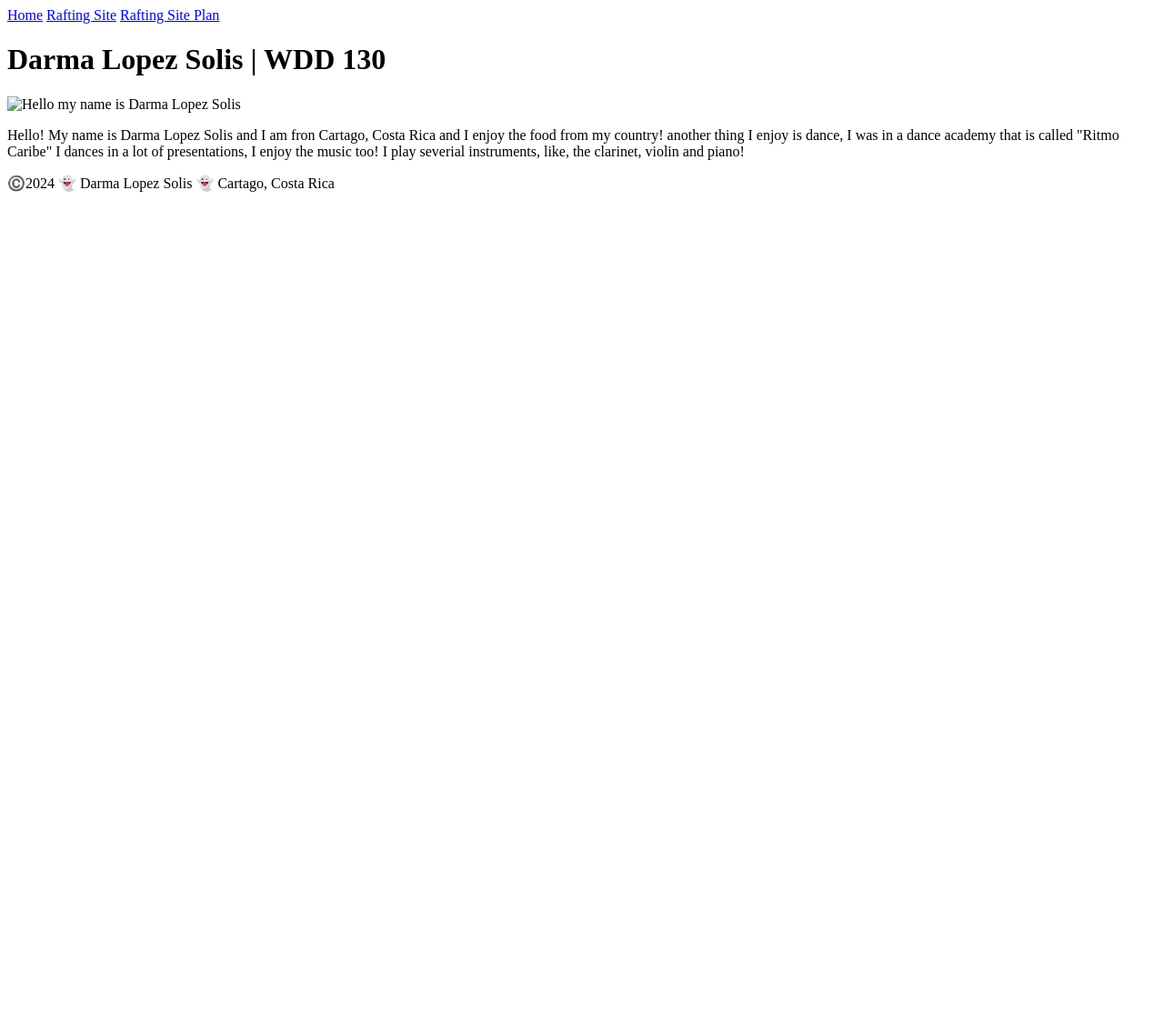
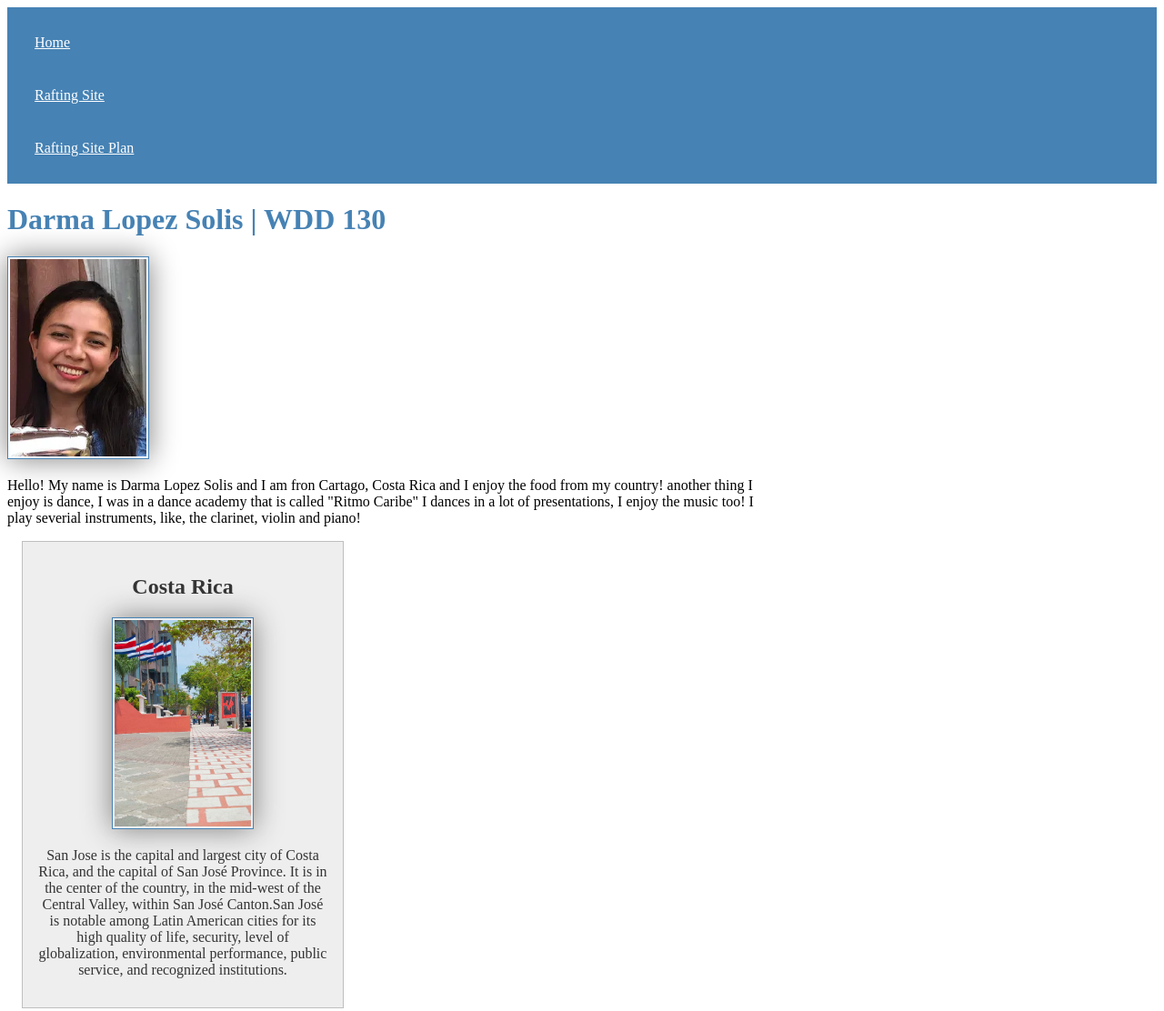
Before and after one commit to darma2006/wdd130, a plain HTML site: page index.html in a window 1280 px wide. Shown: the top 1112 px of the page at 91% size. Before the commit the page ends 800 px from the top, so only its background shows below. Drawn offline with Linux system fonts and the light colour scheme.

Commit message:
finish week2

```diff
--- a/index.html
+++ b/index.html
@@ -1,9 +1,12 @@
 <!DOCTYPE html>
 <html lang="en-US">
     <head>
+        <link rel="stylesheet" href="styles/styles.css">
         <meta charset="utf-8">
         <meta name="viewport" content="width=device-width,initial-sacle=1.0">
         <title>Darma LOpez Solis | WDD 130</title>
+        <meta name="description" content="Darma Lopez, WDD 130, The porpuse of this page is to give you some of my personal information">
+        <meta name="author" content="your name">
     </head>
     <body>
         <header>
@@ -18,6 +21,11 @@
             <img src="images/profile.jpg.webp" alt="Hello my name is Darma Lopez Solis" width="200">
             <p>Hello! My name is Darma Lopez Solis and I am fron Cartago, Costa Rica and I enjoy the food from my country! another thing I enjoy is dance, I was in a dance academy that is called "Ritmo Caribe" I dances in a lot of presentations, I enjoy the music too! I play severial instruments, like, the clarinet, violin and piano!</p>
         </main>
+        <aside>
+            <h2>Costa Rica</h2>
+            <img src="images/Costa Rica.jpg.jpg" alt="San Jose">
+            <p>San Jose is the capital and largest city of Costa Rica, and the capital of San José Province. It is in the center of the country, in the mid-west of the Central Valley, within San José Canton.San José is notable among Latin American cities for its high quality of life, security, level of globalization, environmental performance, public service, and recognized institutions.</p>
+        </aside>
         <footer>
             <p>©️2024 👻 Darma Lopez Solis 👻 Cartago, Costa Rica</p>
         </footer>
--- /dev/null
+++ b/styles/styles.css
@@ -0,0 +1,55 @@
+nav {
+    background-color: steelblue;
+    padding: 10px;
+}
+
+nav a {
+    color: white;
+    display: block;
+    padding: 20px;
+}
+
+h1 {
+    color: steelblue;
+}
+
+img {
+    width: 150px;
+    height: auto;
+    border: 1px solid steelblue;
+    padding: 2px;
+    box-shadow: 0 0 30px gray;
+}
+
+p{
+    padding: 0px;
+}
+
+main {
+    max-width: 840px;
+}
+
+aside {
+    width: 20rem;
+    margin: 1rem;
+    border: 1px solid rgba(0, 0, 0, 0.2); /* 1 */
+    padding: 1rem;
+    background-color: #eee;
+    color: #333;
+    text-align: center;
+    aside image {
+        width: 200px;
+        height: auto;
+    }
+}
+
+main img{
+    width: 150px;
+    height: auto;
+}
+
+footer{
+    margin-top: 15px;
+    border-top: 1px solid #000;
+    text-align: center;
+}
--- /dev/null
+++ b/week03/styles/overlay.css
@@ -0,0 +1,55 @@
+* {
+	margin: 0;
+	padding: 0;
+}
+
+main {
+	max-width: 800px;
+	margin: 2rem auto;
+	font-family: Roboto, Arial, sans-serif;
+}
+
+h2 {
+	text-align: center;
+	font-size: 1.5rem;
+	text-shadow: 3px 3px 5px #777;
+}
+
+.herodiv {
+	margin: 10px auto;
+	position: relative; /* If removed, what happens? The information section overlay moves to the bottom left of the document instead of the bottom left of the div.herodiv container.*/
+}
+
+.herodiv img {
+	width: 100%;
+	height: 100%;
+	object-fit: cover;
+}
+
+.stats {
+	position: absolute;
+	bottom: 25px;
+	left: 15px;
+	background: radial-gradient(#eee, #4567aa);
+	border: 1px solid #000;
+	padding: 0.65rem;
+	box-shadow: 0 0 30px #111;
+	opacity: 0.9;
+}
+
+h3 {
+	text-shadow: 0 0 15px #333;
+	border-bottom: 1px solid #999;
+	margin-bottom: 0.3rem;
+}
+
+footer {
+	position: fixed;
+	bottom: 0;
+	margin: 1rem;
+	border-top: 1px solid #000;
+	padding: 0.5rem;
+	color: navy;
+	font-weight: 700;
+	font-style: italic;
+}
--- /dev/null
+++ b/wwr/styles/rafting.css
@@ -0,0 +1,13 @@
+:root {
+    --primary-color: #66CDAD;
+    --secondary-color: #F8D12A;
+    --background-color: #FEFEFC;
+    --text-color: #1E1507;
+    --heading-color: #66CDAD;
+
+    font-family: 'merriweather', sans-serif;
+    background-color: var(--background-color);
+    max-width: 1200px;
+    margin: 0 auto;     /* Center the content */
+    padding: 20px;
+  }
```
Also changed, not shown: week 2/holygrail.html (added, +33 -0 lines), week03/overlay.html (added, +20 -0 lines), wwr/about.html (added, +60 -0 lines), images/Costa Rica.jpg.jpg (added), images/profile.jpg.webp (added), wwr/images/facebook.webp (added), wwr/images/happyclient.png (added), wwr/images/img 1.jpg (added), wwr/images/img 2.jpg (added), wwr/images/img 3.jpg (added), wwr/images/img 4.jpg (added), wwr/images/img 5.jpg (added), wwr/images/instagram.webp (added), wwr/images/raftingimage.jpg (added), 2 more files.
